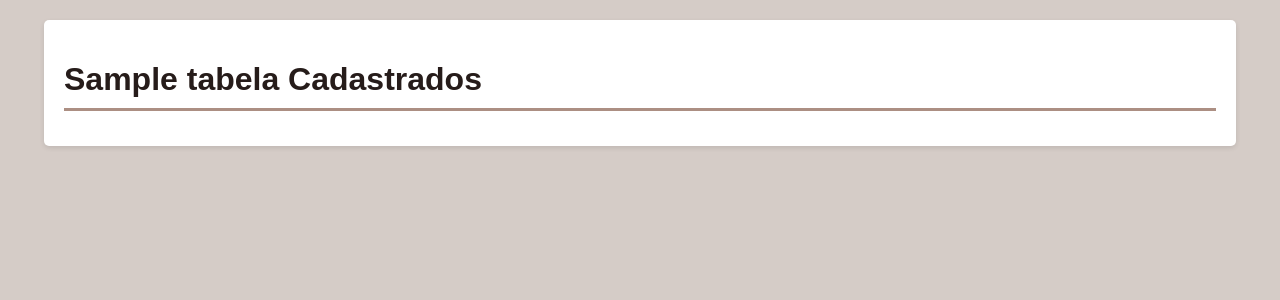
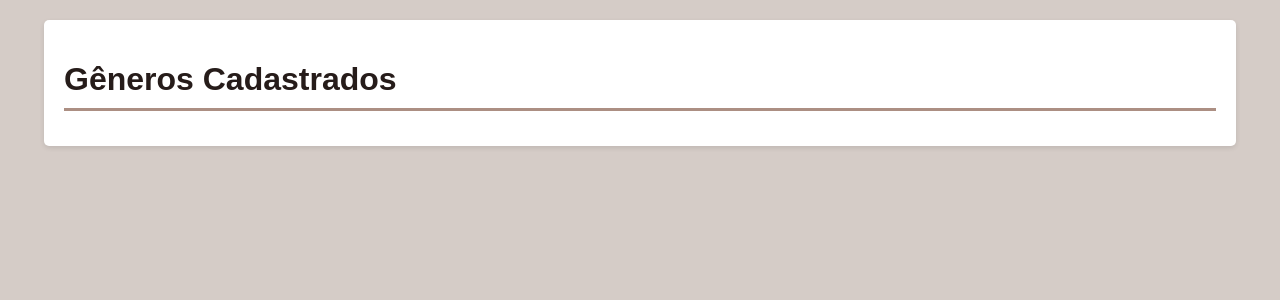
Before and after one commit to AmandaA6/Biblioteca, a Python web app: template templates/generos/listar_genero.html in a window 1280 px wide. Shown: the part 54-354 px from the top of the page. Run offline with Jinja, Linux system fonts and the light colour scheme; the template is opened without the code that fills it: most values are stand-ins (such as "Sample title", 1, 10 or a date in 2020).

Commit message:
Correção "listar_genero.html"

```diff
--- a/templates/generos/listar_genero.html
+++ b/templates/generos/listar_genero.html
@@ -1,7 +1,7 @@
 {% extends "index.html" %}
 
 {% block content %}
-    <h1>{{ tabela }} Cadastrados</h1>
+    <h1>Gêneros Cadastrados</h1>
 
     {% if tabela == 'generos' %}
         <table border="1">
```
